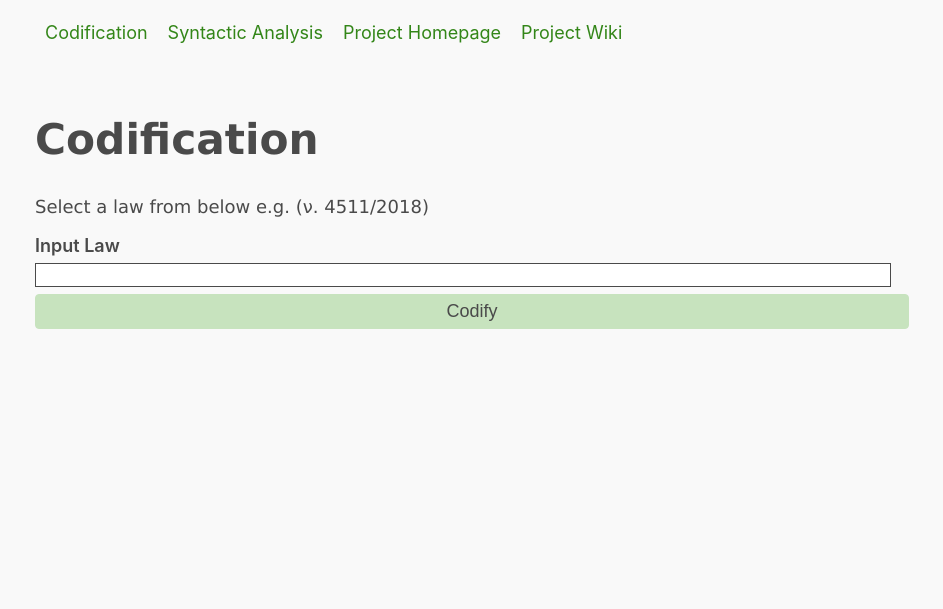
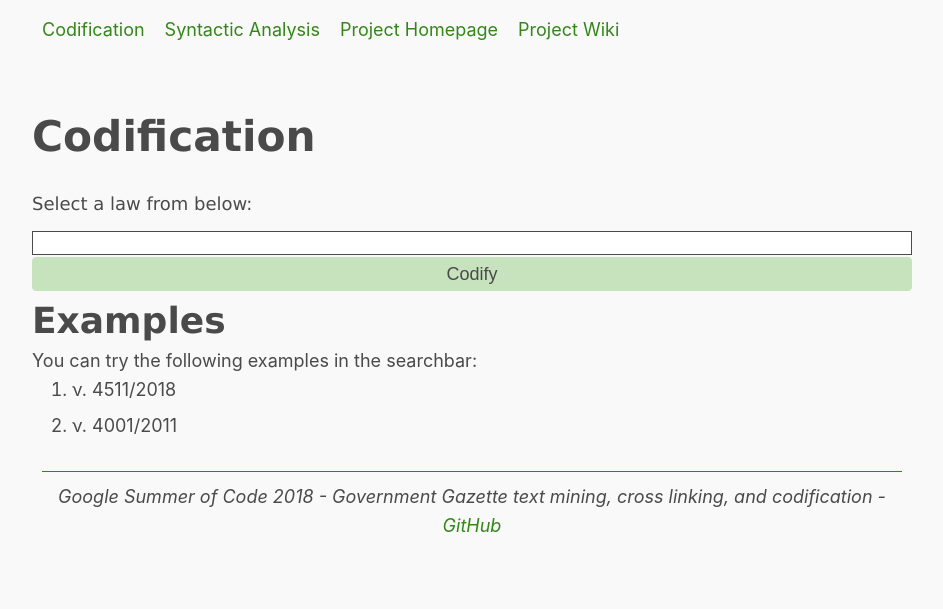
Before and after one commit to eellak/gsoc2018-3gm, a Flask app: page / in a window 1280 px wide. Shown: the top 609 px of the page, without its empty margins (168-1111 px from the left). Run offline with Flask 2, Linux system fonts and the light colour scheme; some libraries are stand-ins or nearby versions.

Commit message:
Add footer to page
Former-commit-id: befaf5b045bcd380aeea78ec68840a6bbcb5af71
Former-commit-id: 1919fcea351f7a08e7130e855eba2fafaa8ab25b

```diff
--- a/3gm/tokenizer.py
+++ b/3gm/tokenizer.py
@@ -58,7 +58,7 @@ class Tokenizer:
         return q
 
     def remove_subordinate(self, q):
-        return re.sub(self.subordinate_conjuctions_regex, '', q)
+        return re.sub(self.subordinate_conjuctions_regex, ' ', q)
 
 
 global TOKENIZER_EXCEPTIONS
--- a/demo/app.py
+++ b/demo/app.py
@@ -172,10 +172,15 @@ def render_badges(l):
 
 @app.template_filter('render_badges_from_tree')
 def render_badges_from_tree(tree):
+    try:
+        what = '{} {}'.format(tree['what']['context'], tree['what']['number'] if tree['what']['number'] in tree['what'] else '')
+    except:
+        what = tree['what']['context']
+
     tags = [
         tree['root']['action'],
         tree['law']['_id'],
-        tree['what']['context']
+        what
     ]
 
     return render_badges(tags)
--- a/demo/static/style.css
+++ b/demo/static/style.css
@@ -15,7 +15,11 @@ body {
   margin: auto;
   color: #4a4a4a;
   background-color: #f9f9f9;
-  padding: 13px; }
+  padding: 13px;
+  padding:10px;
+  padding-bottom:60px;
+  height: 100%;
+ }
 
 @media (max-width: 684px) {
   body {
@@ -189,3 +193,13 @@ textarea, label, input {
 textarea {
   text-align: justify;
  }
+
+.footer {
+  position: relative;
+  bottom: 0;
+  left: 0;
+  right: 0;
+  padding: 1rem;
+  text-align: center;
+  font-style: italic;
+}
--- a/demo/templates/codification.html
+++ b/demo/templates/codification.html
@@ -23,12 +23,23 @@ $(function() {
 
 <h1>Codification</h1>
 
-<p>Select a law from below e.g. (ν. 4511/2018)</p>
+<p>Select a law from below: </p>
 
 <form id="codify" action = "/codify_law" method = "POST">
-<label>Input Law<input name="law" id="autocomplete"></input><br></label>
-
+<input name="law" id="autocomplete"></input>
+<br>
 <input type="submit" value="Codify">
 </form>
 
+<h2>Examples</h2>
+
+You can try the following examples in the searchbar:
+
+<ol>
+  <li>ν. 4511/2018</li>
+  <li>ν. 4001/2011</li>
+</ol>
+
+
+
 {% endblock %}
--- /dev/null
+++ b/demo/templates/footer.html
@@ -0,0 +1,8 @@
+<div class="footer">
+  <hr>
+
+  <div class="footer-copyright text-center">Google Summer of Code 2018 - Government Gazette text mining, cross linking, and codification -
+    <a href="https://github.com/eellak/gsoc2018-3gm">GitHub</a>
+  </div>
+
+</div>
--- a/demo/templates/layout.html
+++ b/demo/templates/layout.html
@@ -28,5 +28,6 @@
 {% block body %}{% endblock %}
 
 
+</body>
 
-</body>
+{% include "footer.html" %}
```
